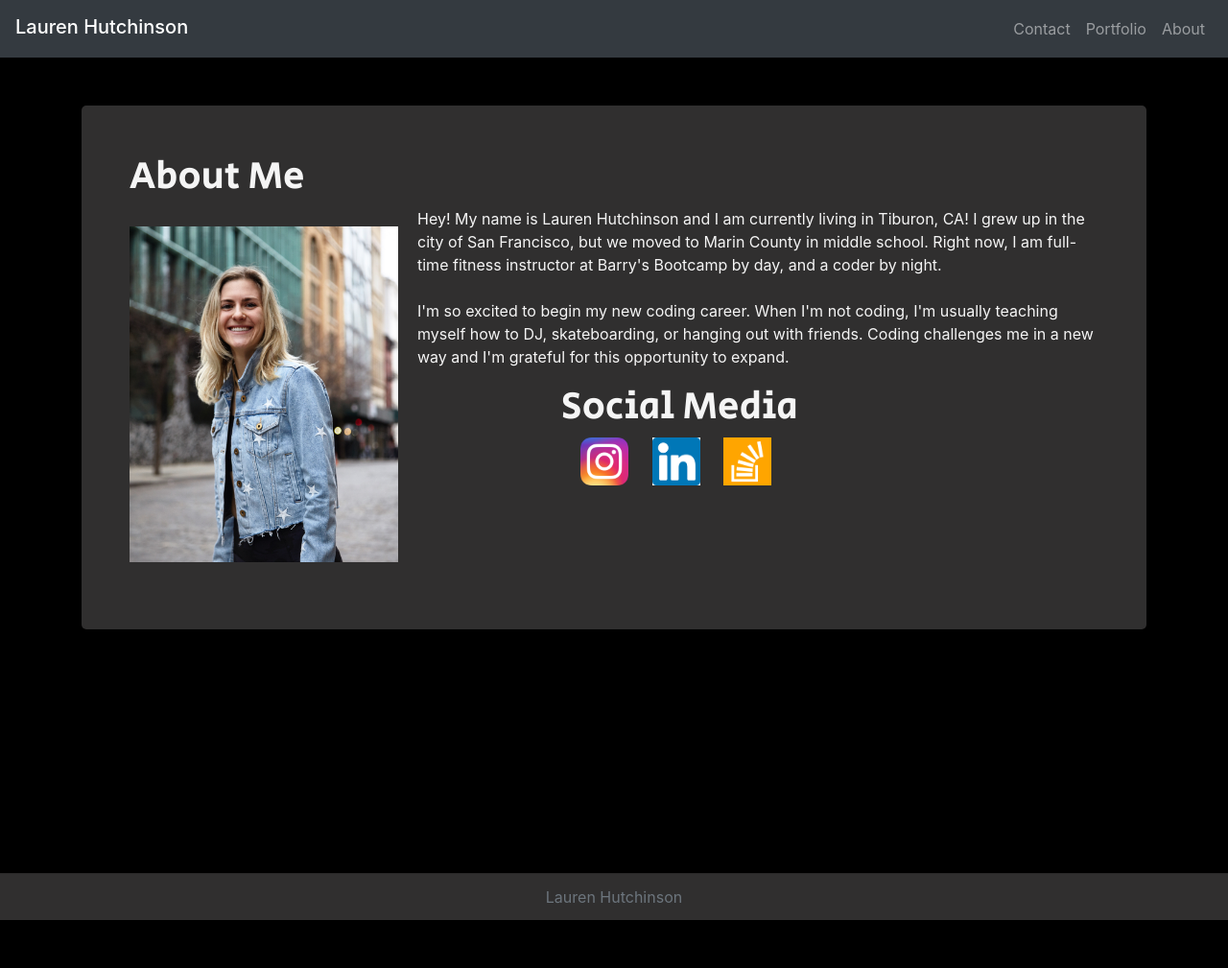
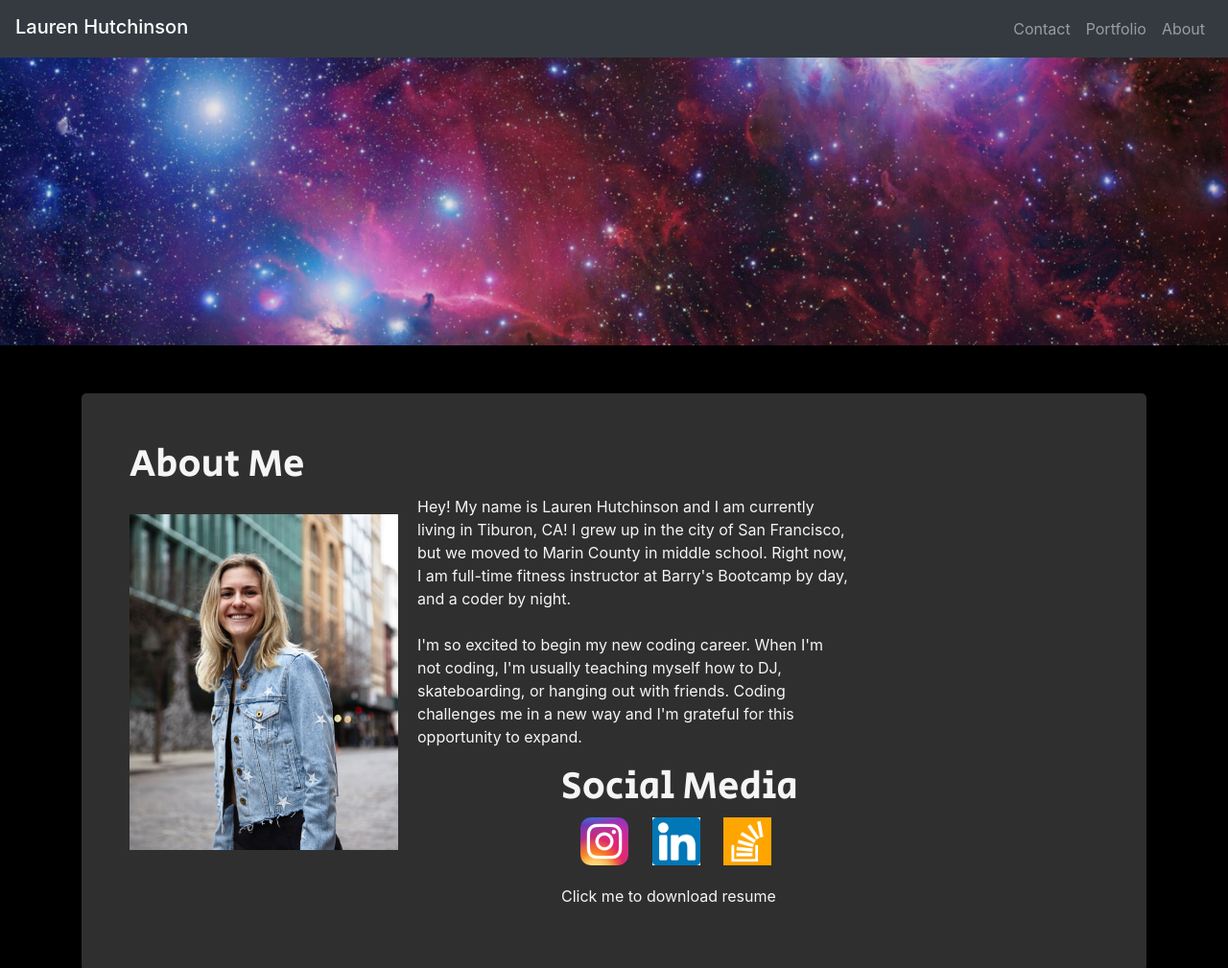
Before and after one commit to lhutchinson22/Portfolio, a plain HTML site: page index.html in a window 1280 px wide. Shown: the top 1009 px of the page at 96% size. Before the commit the page ends 959 px from the top, so only its background shows below. Drawn offline with nearby package versions, Linux system fonts and the light colour scheme.

Commit message:
downloaded pdf

```diff
--- a/index.html
+++ b/index.html
@@ -49,13 +49,15 @@
     </nav>
     <!-- End Nav -->
 
+    <header class="banner-image"></header>
+
     <div class="container">
       <div class="container-box">
         <div class="page-header">
           <h1>About Me</h1>
         </div>
         <div class="row">
-          <div class="col-md-12 clearfix">
+          <div class="col-md-9 clearfix">
             <img
               src="./Assets/Images/8F117B5F-2715-4914-A3A7-122584B0CA76.JPG"
               alt="saturn"
@@ -93,6 +95,9 @@
                   alt="stackoverflow"
                   class="social-media-img"
               /></a>
+              <a href="./Assets/Images/ResumeCodingPDF.zip" download>
+                <p id="pdfDownload">Click me to download resume</p></a
+              >
             </div>
           </div>
         </div>
--- a/style.css
+++ b/style.css
@@ -1,3 +1,15 @@
+.banner-image {
+  background-image: url("./Assets/Images/galaxy.jpg");
+  /* Set a specific height */
+  height: 300px;
+  opacity: 0.9;
+  /* Position and center the image to scale nicely on all screens */
+  background-position: center;
+  background-repeat: no-repeat;
+  background-size: cover;
+  margin-bottom: 20px;
+}
+
 body {
   /* background-image: url(./Assets/Images/galaxy-wallpaper-31.jpg); */
   background-color: black;
@@ -54,6 +66,7 @@ h2 {
   text-align: center;
   position: relative;
   bottom: 0px;
+  height: 100px;
   /* color: whitesmoke; */
 }
 .img-thumbnail {
@@ -94,3 +107,7 @@ button {
   margin-left: 17.5%;
   margin-top: 10px;
 }
+
+#pdfDownload {
+  padding-top: 20px;
+}
```
Also changed, not shown: contact.html (+1 -0 lines), portfolio.html (+3 -9 lines), Assets/Images/galaxy.jpg (renamed from Assets/Images/galaxy-wallpaper-31.jpg), 1 other file.
